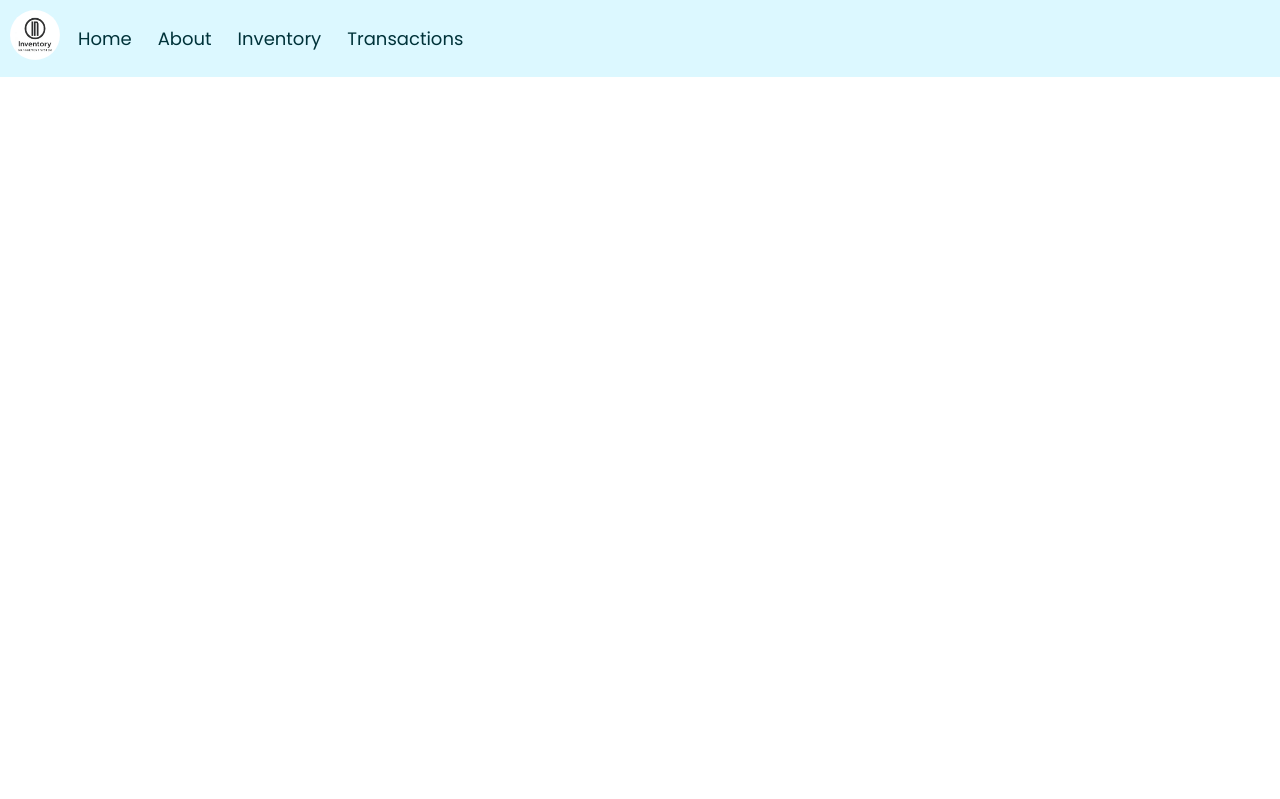
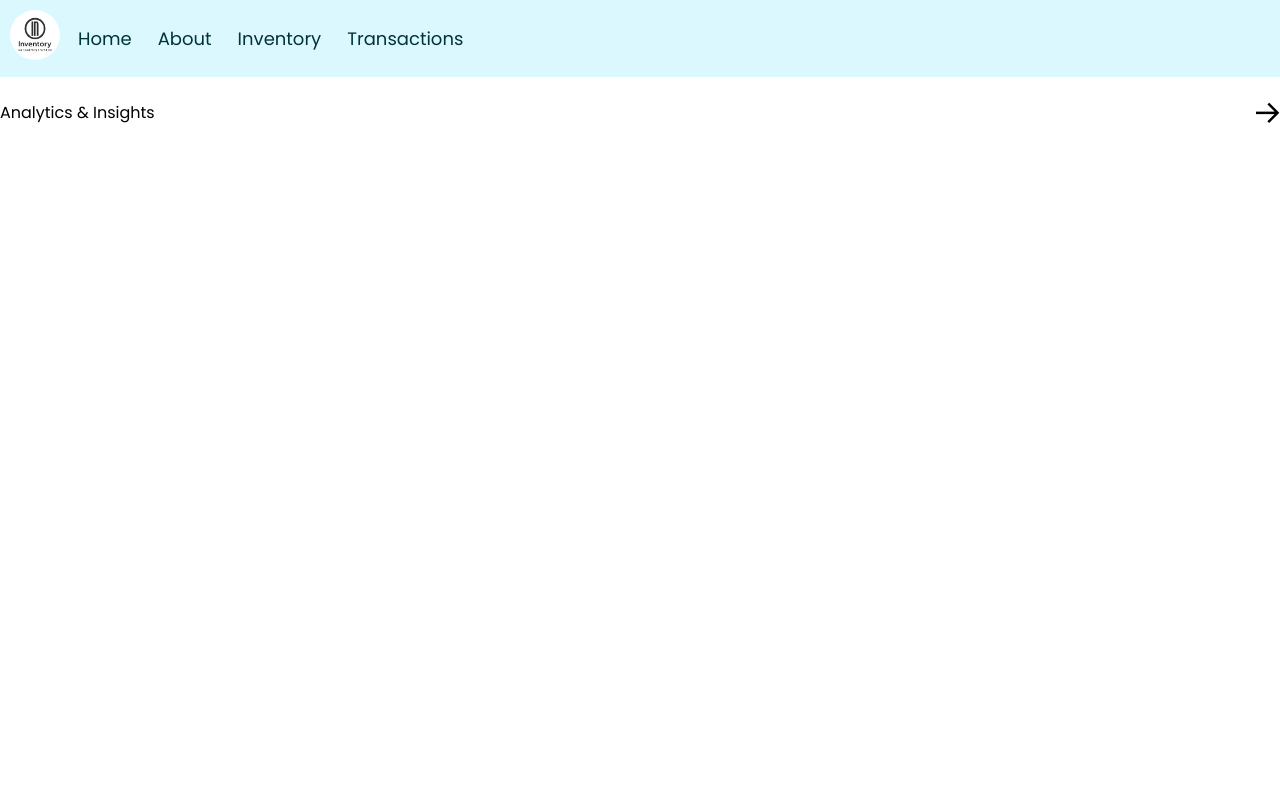
Before and after one commit to Sharan-m-04/Inventory-Management-System, a Django app: template Inventory_Management_System/home/templates/index.html in a window 1280 px wide. Shown: the top 799 px of the page. Run offline with Django 3.2, Linux system fonts and the light colour scheme; the template is opened without the code that fills it, so the values that code supplies are empty.

Commit message:
updating home page

```diff
--- a/Inventory_Management_System/home/static/style.css
+++ b/Inventory_Management_System/home/static/style.css
@@ -78,7 +78,14 @@ html {
 /* Home section */
 
 .home-section {
-    height: 100vh;
+    min-height: 100vh;
+    padding-top: 100px;
+}
+
+.home-header {
+    display: flex;
+    align-items: center;
+    justify-content: space-between;
 }
 
 /* About section */
--- a/Inventory_Management_System/home/templates/index.html
+++ b/Inventory_Management_System/home/templates/index.html
@@ -29,7 +29,15 @@
     </header>
 
     <section class="home-section">
+        <div class="home-header">
+            <p class="home-heads">Analytics & Insights</p>
+            <img src="{% static 'Images/MoreIcon.png' %}" alt="See More" onclick="analytics()">
+        </div>
+        <div class="analytics-cards">
+            <div class="analytic-card">
 
+            </div>
+        </div>
     </section>
 
     <section class="about-section" id="about">
```
Also changed, not shown: Inventory_Management_System/home/static/Images/MoreIcon.png (added). Lines whose indentation alone changed are shown as unchanged.
